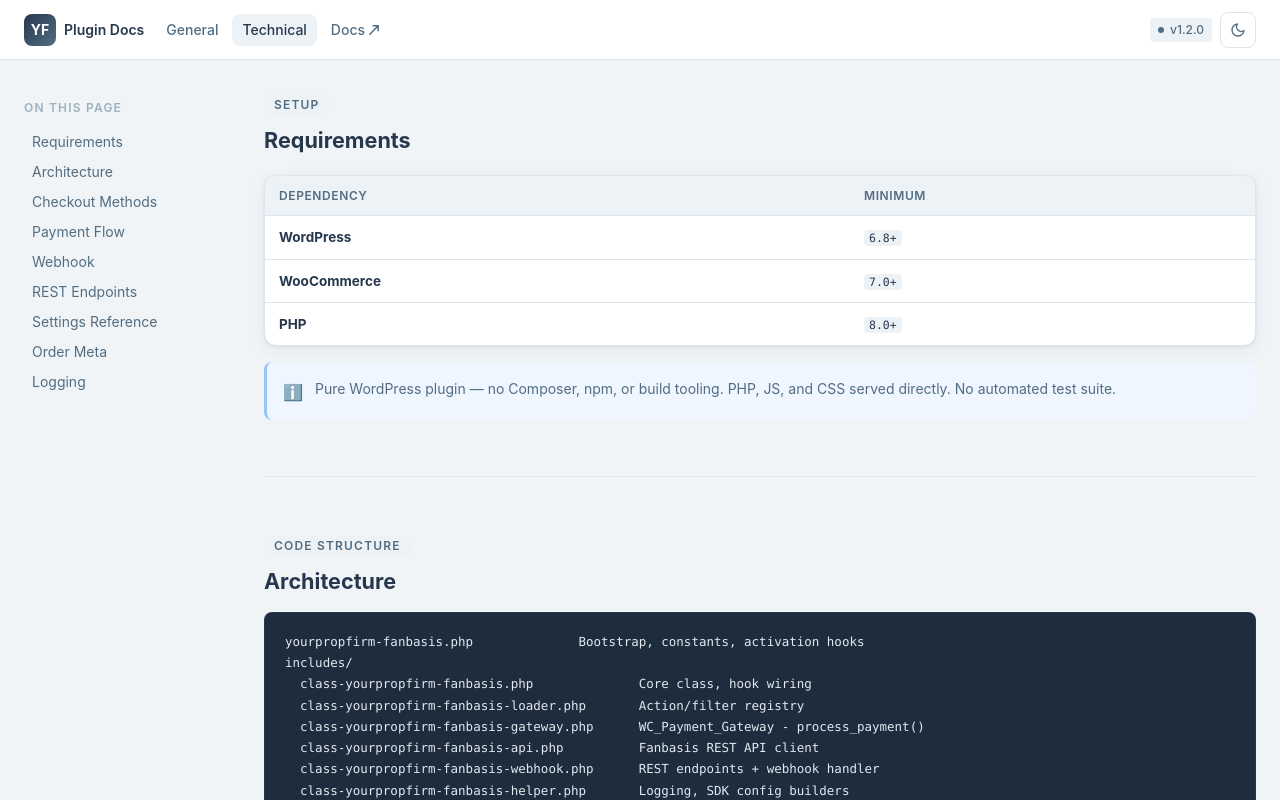
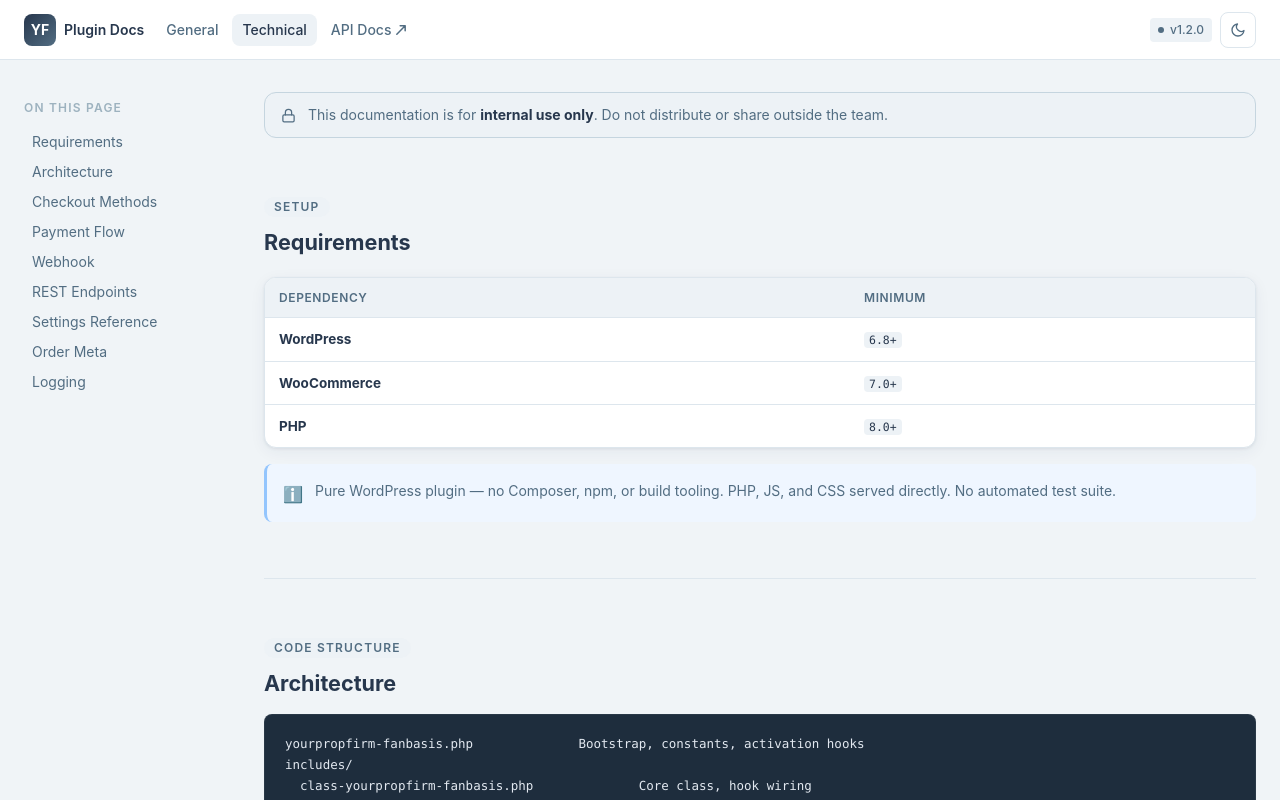
Before and after one commit to Yourpropfirm-Fanbasis/plugin-documentation, a Next.js app: page /technical in a window 1280 px wide. Shown: the top 800 px of the page. Built offline with nearby package versions, Linux system fonts and the light colour scheme; sample sign-in values are in the browser's storage.

Commit message:
update navbar position

```diff
--- a/app/technical/page.tsx
+++ b/app/technical/page.tsx
@@ -19,6 +19,19 @@ export default function TechnicalPage() {
   return (
     <PageLayout toc={TOC}>
       <div className="space-y-14">
+
+        {/* Internal notice */}
+        <div
+          className="flex items-center gap-3 px-4 py-3 rounded-xl text-sm border"
+          style={{ background: 'var(--accent-lt)', borderColor: 'var(--border-mid)', color: 'var(--text-muted)' }}
+        >
+          <svg width="15" height="15" viewBox="0 0 24 24" fill="none" stroke="currentColor" strokeWidth="2" strokeLinecap="round" strokeLinejoin="round" className="flex-shrink-0" style={{ color: 'var(--brand-mid)' }}>
+            <rect width="18" height="11" x="3" y="11" rx="2" ry="2"/><path d="M7 11V7a5 5 0 0 1 10 0v4"/>
+          </svg>
+          <span>
+            This documentation is for <strong style={{ color: 'var(--text)' }}>internal use only</strong>. Do not distribute or share outside the team.
+          </span>
+        </div>
 
         {/* Requirements */}
         <section id="requirements">
--- a/components/Navbar.tsx
+++ b/components/Navbar.tsx
@@ -38,7 +38,7 @@ export function Navbar() {
             className="px-2.5 py-1.5 rounded-lg text-sm font-medium transition-colors flex items-center gap-1 whitespace-nowrap"
             style={{ color: 'var(--text-muted)' }}
           >
-            <span className="hidden xs:inline">API </span>Docs
+            API Docs
             <svg width="10" height="10" viewBox="0 0 12 12" fill="none" stroke="currentColor" strokeWidth="1.8" strokeLinecap="round" strokeLinejoin="round">
               <path d="M1 11L11 1M11 1H5M11 1V7"/>
             </svg>
```
